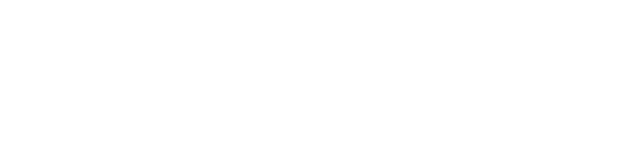
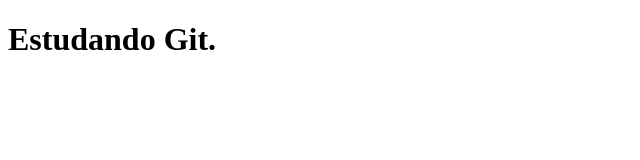
Before and after one commit to vitorpapa/Inicio-da-Sprint-3, a plain HTML site: page index.html in a window 1280 px wide. Shown: the whole page, without its empty margins (0-640 px from the left). Drawn offline with Linux system fonts and the light colour scheme.

Commit message:
Criei um h1

```diff
--- a/index.html
+++ b/index.html
@@ -6,6 +6,6 @@
     <title>Sprint3</title>
 </head>
 <body>
-
+   <h1>Estudando Git.</h1>
 </body>
 </html>
```
